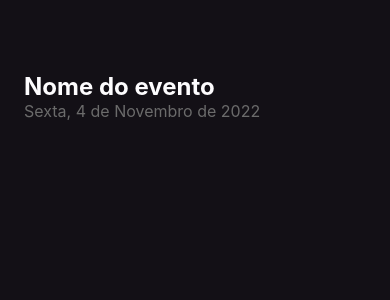
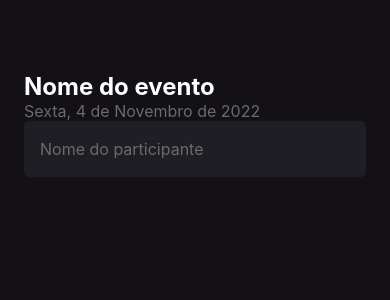
Before and after one commit to CauanDZN/imhere, a React Native app: screen / in a window 390 px wide. Shown: the top 300 px of the page. Built offline with nearby package versions, Linux system fonts and the light colour scheme.

Commit message:
:dart: Adding input

```diff
--- a/App.tsx
+++ b/App.tsx
@@ -1,4 +1,4 @@
-import Home from "./src/screens/Home";
+import { Home } from "./src/screens/Home";
 
 export default function App(){
   return(
--- a/src/screens/Home/index.tsx
+++ b/src/screens/Home/index.tsx
@@ -1,7 +1,8 @@
-import { Text, View } from 'react-native';
+import { Text, View, TextInput } from 'react-native';
+
 import { styles } from './styles';
 
-export default function Home(){
+export function Home(){
   return(
     <View style={styles.container}>
       <Text style={styles.eventName}>
@@ -11,6 +12,12 @@
       <Text style={styles.eventDate}>
         Sexta, 4 de Novembro de 2022
       </Text>
+
+      <TextInput
+        style={styles.input}
+        placeholder="Nome do participante"
+        placeholderTextColor="#6B6B6B"
+      />
     </View>
   );
 }
--- a/src/screens/Home/styles.ts
+++ b/src/screens/Home/styles.ts
@@ -15,5 +15,13 @@
     eventDate: {
       color: '#6B6B6B',
       fontSize: 16
+    },
+    input: {
+      height: 56,
+      backgroundColor: '#1F1E25',
+      borderRadius: 5,
+      color: '#FFF',
+      padding: 16,
+      fontSize: 16
     }
   })
```
